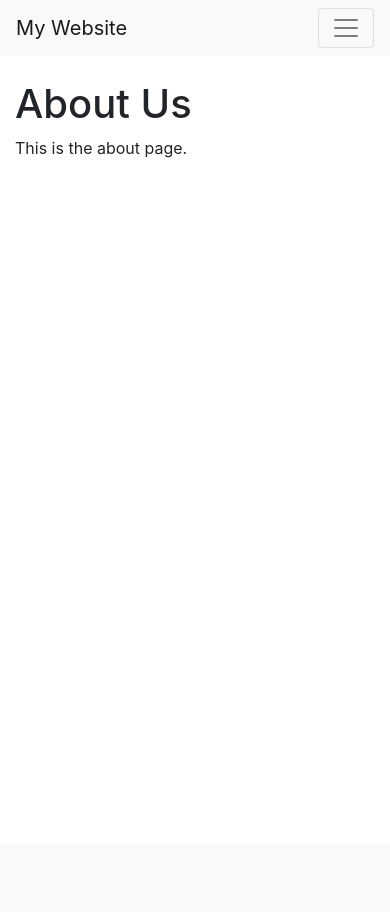
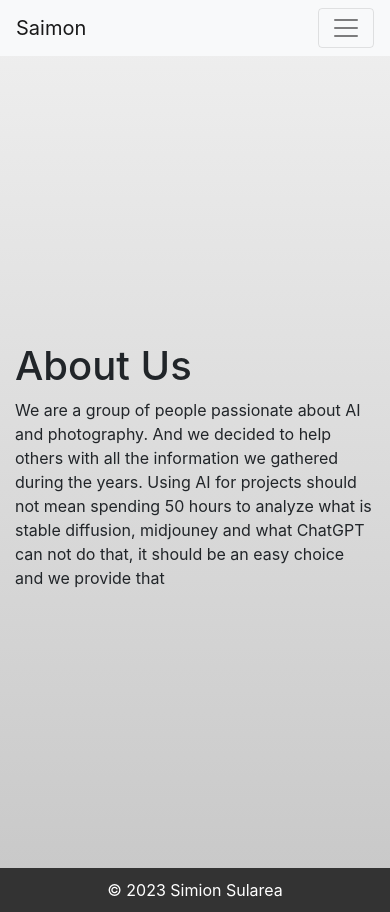
Before and after one commit to VaseSimion/Flask_Learning, a Flask app: page /about in a window 390 px wide. Before the commit the page ends 844 px from the top, so only its background shows below. Run offline with Flask 3, Linux system fonts and the light colour scheme; some libraries are stand-ins or nearby versions.

Commit message:
Stable enough

```diff
--- a/app.py
+++ b/app.py
@@ -1,7 +1,38 @@
 import os
-from flask import Flask, render_template
+from flask import Flask, render_template, request
+from flask_mail import Mail, Message
+import re
 
 app = Flask(__name__)
+app.secret_key = 'development key'
+app.config['MAIL_SERVER']='smtp.mail.yahoo.com'
+app.config['MAIL_PORT'] = 465
+app.config['MAIL_USERNAME'] = 'slrvasile@yahoo.com'
+app.config['MAIL_PASSWORD'] = 'zldohokqkftnsifq'
+app.config['MAIL_USE_TLS'] = False
+app.config['MAIL_USE_SSL'] = True
+mail = Mail(app)
+
+
+def validate_form_data(data):
+    error_messages = []
+
+    # Check if name is empty
+    if not data['name']:
+        error_messages.append('Name is required')
+
+    # Check if email is empty or invalid
+    if not data['email']:
+        error_messages.append('Email is required')
+    elif not re.match(r"[^@]+@[^@]+\.[^@]+", data['email']):
+        error_messages.append('Email is invalid')
+
+    # Check if message is empty
+    if not data['message']:
+        error_messages.append('Message is required')
+
+    return error_messages
+
 
 @app.route('/')
 def home():
@@ -9,7 +40,8 @@ def home():
     for filename in os.listdir('static/Pictures'):
         if filename.endswith('.jpg') or filename.endswith('.png'):
             images.append(filename)
-    return render_template('home.html', photos=images[5:9])
+    return render_template('home.html', photos=images[:4])
+
 
 @app.route('/portfolio')
 def portfolio():
@@ -25,5 +57,30 @@ def about():
     return render_template('about.html')
 
 
+@app.route('/contact', methods=['GET', 'POST'])
+def contact():
+    if request.method == 'POST':
+        name = request.form['name']
+        email = request.form['email']
+        subject = request.form['subject']
+        message = request.form['message']
+
+        form_data = request.form.to_dict()
+        errors = validate_form_data(form_data)
+
+        if errors:
+            return render_template('contact.html', errors=errors, form_data=form_data)
+
+        msg = Message(subject=subject,
+                      sender='slrvasile@yahoo.com',
+                      recipients=['sularea.vasile@yahoo.com'])
+        msg.body = f"Name: {name}\nEmail: {email}\n\n{message}"
+        mail.send(msg)
+
+        return render_template('contact.html', success=True)
+
+    return render_template('contact.html', success=False)
+
+
 if __name__ == '__main__':
     app.run(debug=True)
--- a/static/css/custom.css
+++ b/static/css/custom.css
@@ -40,3 +39,28 @@
     font-size: 1rem;
   }
 }
+
+body {
+    background: #f0f0f0; /* fallback for older browsers */
+    background: -webkit-linear-gradient(to bottom, #f0f0f0, #c7c7c7); /* Chrome 10-25, Safari 5.1-6 */
+    background: linear-gradient(to bottom, #f0f0f0, #c7c7c7); /* W3C, IE 10+/ Edge, Firefox 16+, Chrome 26+, Opera 12+, Safari 7+ */
+    margin: 0;
+    padding: 0;
+    }
+        .wrapper {
+            display: flex;
+            flex-direction: column;
+            min-height: calc(100vh - 56px); /* Subtract the height of the navigation bar (50px) from 100vh */
+            justify-content: center; /* Center the footer vertically */
+            overflow: auto; /* Add scrolling to the wrapper div */
+        }
+        .content {
+            flex: 1;
+        }
+        .footer {
+            background-color: #333;
+            color: #fff;
+            padding: 10px;
+            margin-top: auto; /* Push the footer to the bottom of the wrapper */
+            text-align: center;
+        }
--- a/static/js/custom.js
+++ b/static/js/custom.js
@@ -2,3 +2,13 @@ function toggleNav() {
     var navLinks = document.querySelector('.nav-links');
     navLinks.classList.toggle('nav-open');
 }
+
+window.addEventListener('DOMContentLoaded', function() {
+  var hero = document.querySelector('.hero');
+  hero.style.height = (window.innerHeight * 0.8) + 'px';
+});
+
+window.addEventListener('resize', function() {
+  var hero = document.querySelector('.hero');
+  hero.style.height = (window.innerHeight * 0.8) + 'px';
+});
--- a/templates/about.html
+++ b/templates/about.html
@@ -4,5 +4,8 @@
 
 {% block content %}
   <h1>About Us</h1>
-  <p>This is the about page.</p>
+  <p>We are a group of people passionate about AI and photography. And we decided to help others with all the information we gathered during the years.
+  Using AI for projects should not mean spending 50 hours to analyze what is stable diffusion, midjouney and what ChatGPT can not do that, it should be an easy choice and we provide that
+  </p>
+
 {% endblock %}
--- a/templates/base.html
+++ b/templates/base.html
@@ -10,11 +10,14 @@
         integrity="sha384-ggOyR0iXCbMQv3Xipma34MD+dH/1fQ784/j6cY/iJTQUOhcWr7x9JvoRxT2MZw1T"
         crossorigin="anonymous">
 
+  <link rel="stylesheet" href="{{ url_for('static', filename='css/custom.css') }}">
+
   <title>{% block title %}{% endblock %}</title>
+
 </head>
 <body>
   <nav class="navbar navbar-expand-lg navbar-light bg-light">
-    <a class="navbar-brand" href="/">My Website</a>
+    <a class="navbar-brand" href="/">Saimon</a>
     <button class="navbar-toggler" type="button" data-toggle="collapse" data-target="#navbarNav"
             aria-controls="navbarNav" aria-expanded="false" aria-label="Toggle navigation">
       <span class="navbar-toggler-icon"></span>
@@ -30,13 +33,18 @@
         <li class="nav-item">
           <a class="nav-link" href="/about">About</a>
         </li>
+        <li class="nav-item">
+          <a class="nav-link" href="/contact">Contact</a>
+        </li>
       </ul>
     </div>
   </nav>
 
   <div class="container mt-4">
-    {% block content %}
-    {% endblock %}
+    <div class="wrapper">
+      {% block content %}
+      {% endblock %}
+    </div>
   </div>
 
   <!-- Bootstrap JS -->
@@ -49,5 +57,14 @@
   <script src="https://stackpath.bootstrapcdn.com/bootstrap/4.3.1/js/bootstrap.min.js"
           integrity="sha384-JjSmVgyd0p3pXB1rRibZUAYoIIy6OrQ6VrjIEaFf/nJGzIxFDsf4x0xIM+B07jRM"
           crossorigin="anonymous"></script>
+
+  <!-- My custom JS -->
+  <script src="{{ url_for('static', filename='js/custom.js') }}"></script>
+
+  <!--Footer-->
+    <div class="footer">
+        <!-- Your footer content goes here -->
+        &copy; 2023 Simion Sularea
+    </div>
 </body>
 </html>
--- a/templates/portfolio.html
+++ b/templates/portfolio.html
@@ -17,7 +17,6 @@
         <div class="modal-dialog modal-dialog-centered modal-lg" role="document">
           <div class="modal-content">
             <div class="modal-header">
-              <h5 class="modal-title" id="pictureModalLabel{{ loop.index }}">{{ picture }}</h5>
               <button type="button" class="close" data-dismiss="modal" aria-label="Close">
                 <span aria-hidden="true">&times;</span>
               </button>
```
Also changed, not shown: other parts of static/css/custom.css (+1 -2 lines), templates/contact.html (added, +38 -0 lines), templates/home.html (+10 -10 lines).
